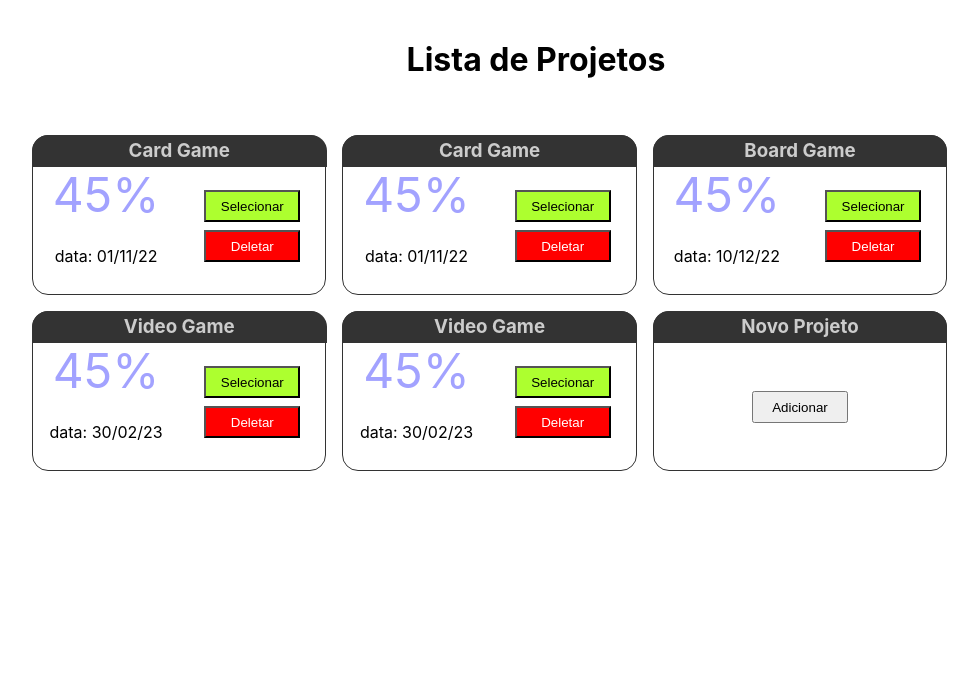
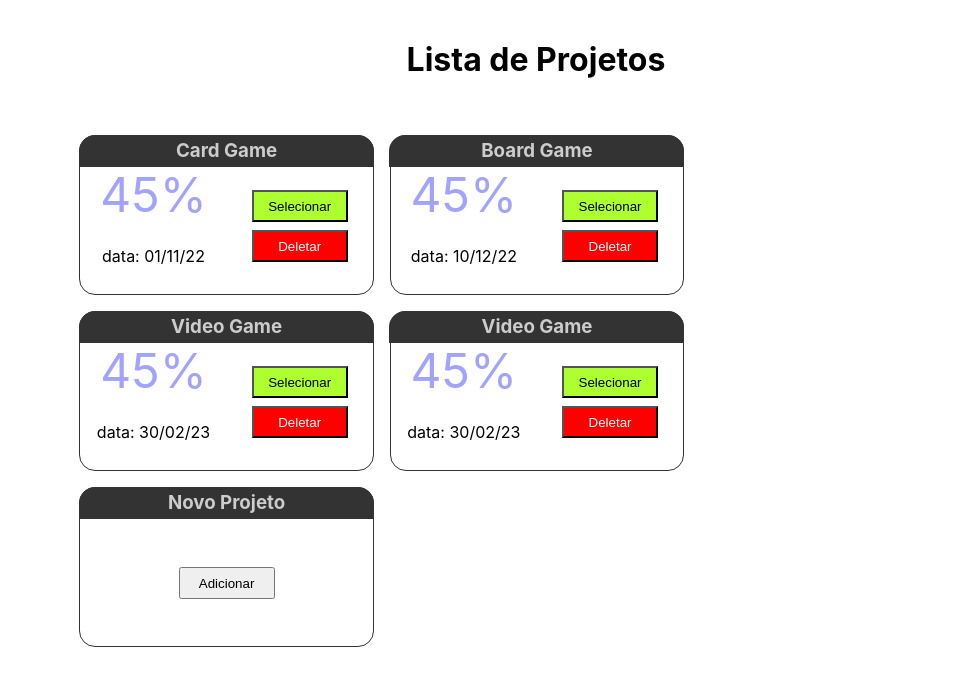
Before and after one commit to OliveiraBRE/sistema-gerenciamento-processos-front-pit2, a React (Create React App) app: page / in a window 1280 px wide. Shown: the top 686 px of the page, without its empty margins (104-1082 px from the left). Built offline with nearby package versions, Linux system fonts and the light colour scheme.

Commit message:
fix: project list display

```diff
--- a/src/App.js
+++ b/src/App.js
@@ -3,7 +3,6 @@ import ProjectList from "./PROJECT/ProjectList";
 import Painel from "./PAINEL/Painel";
 
 const projects = [
-  { name: "Card Game", id: 1, date: '01/11/22' },
   { name: "Card Game", id: 1, date: '01/11/22' },
   { name: "Board Game", id: 2, date: '10/12/22' },
   { name: "Video Game", id: 3, date: '30/02/23' },
--- a/src/PROJECT/ProjectList.css
+++ b/src/PROJECT/ProjectList.css
@@ -1,4 +1,6 @@
 .project,
+.project-list,
+.container,
 .new-project,
 .new-project__button {
   display: flex;
@@ -9,25 +11,29 @@
   align-items: center;
 }
 
+.container {
+  justify-content: center;
+  align-items: center;
+}
+
 .project-list {
-  width: 80vw;
-  display: flex;
-  justify-content: flex-start;
+  max-width: 72.6vw;
   flex-wrap: wrap;
+  align-items: center;
   list-style: none;
-  /* background-color: blueviolet; */
+
 }
 
 .project h1 {
   margin: 2.5rem 0 3rem 0;
 }
 
-.new-project{
+.new-project {
   flex-direction: column;
   align-items: center;
 }
 
-.new-project__button{
+.new-project__button {
   width: 23vw;
   height: inherit;
   justify-content: center;
--- a/src/PROJECT/ProjectList.js
+++ b/src/PROJECT/ProjectList.js
@@ -13,6 +13,7 @@ const ProjectList = (props) => {
 
   return (<div className="project">
     <h1>Lista de Projetos</h1>
+    <div className="container">
       <ul className="project-list">
         {
           props.projects.map(project => {
@@ -30,6 +31,7 @@ const ProjectList = (props) => {
         </Card>
 
       </ul>
+    </div>
   </div>);
 };
 
```
Lines whose indentation alone changed are shown as unchanged.
